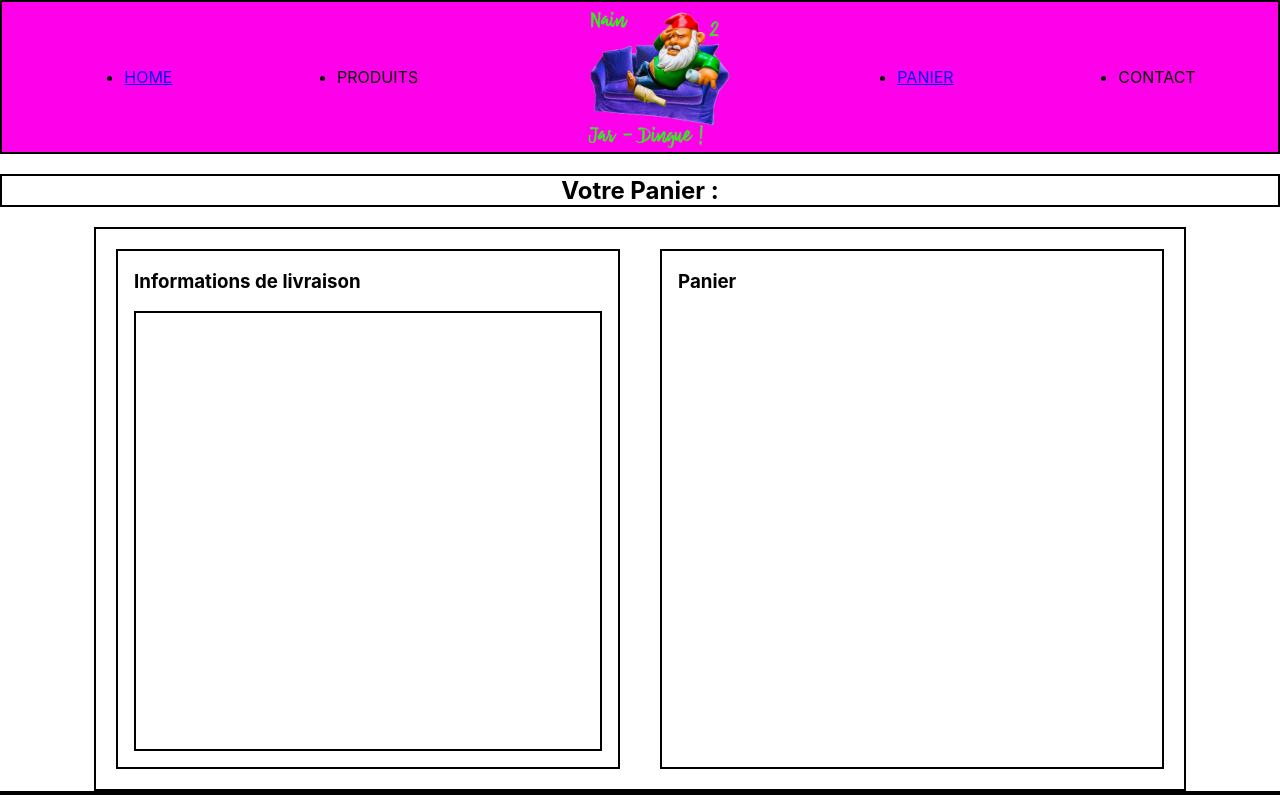
After one commit to ThomasVDCSTL/projthomasphp, a PHP site: page /panier_piano.php in a window 1280 px wide. The commit adds this page. Run offline with PHP 8.4, Linux system fonts and the light colour scheme.

Commit message:
panier piano

```diff
--- a/fonctions.php
+++ b/fonctions.php
@@ -41,3 +41,8 @@ function discountedPrice(float $price, float $discount): float
 }
 
 //echo formatPrice(discountedPrice(1000, 20));
+
+function display_cart(): void
+{
+
+}
--- a/header.php
+++ b/header.php
@@ -6,16 +6,16 @@
           content="width=device-width, user-scalable=no, initial-scale=1.0, maximum-scale=1.0, minimum-scale=1.0">
     <meta http-equiv="X-UA-Compatible" content="ie=edge">
     <link rel="stylesheet" type="text/css" href="style.css">
-    <title><?php echo $nom_page?>></title>
+    <title><?php echo $nom_page?></title>
 </head>
 <body>
 <header>
     <nav>
         <ul class="navbar" >
-            <li>HOME</li>
+            <li><a href="index.php">HOME</a></li>
             <li>PRODUITS</li>
             <img src="Image/nain_de_jardingue.PNG" alt="Logo nain 2 jar-dingue">
-            <li>A PROPOS</li>
+            <li><a href="panier_piano.php">PANIER</a></li>
             <li>CONTACT</li>
         </ul>
     </nav>
--- a/index.php
+++ b/index.php
@@ -1,5 +1,5 @@
 <?php
-    $nom_page="Projet PHP Thomas";
+    $nom_page="Produits";
 ?>
 
 <?php include 'header.php';?>
--- /dev/null
+++ b/panier_piano.php
@@ -0,0 +1,21 @@
+<?php
+$nom_page="Panier";
+?>
+
+<?php include 'header.php';?>
+    <h2>Votre Panier :</h2>
+    <div class="piano">
+        <div class="panier">
+            <h3>Informations de livraison</h3>
+            <div class="formulaire">
+
+            </div>
+        </div>
+        <div class="total">
+            <h3>Panier</h3>
+
+        </div>
+    </div>
+
+
+<?php include 'footer.php';?>
--- a/style.css
+++ b/style.css
@@ -39,13 +39,13 @@ main>h2{
     width: 424px;
     align-items: center;
     border:2px solid black ;
-    padding: 10px;
+    padding: 2rem;
     background: forestgreen;
 }
 .produit>img{
     height: 20rem;
     width: 25rem;
-    margin-bottom: 12px;
+    margin-bottom: 2rem;
 }
 .texte_produit{
     width: 400px;
@@ -70,7 +70,7 @@ main>h2{
 }
 .texte_produit>button{
     align-self: flex-end;
-    margin-bottom: 12px;
+    margin-bottom: 2rem;
 }
 .gras>p{
     margin: 0px;
@@ -79,3 +79,25 @@ main>h2{
 .gras:first-child{
     font-size: larger;
 }
+div{
+    border: black 2px solid;
+}
+.piano{
+    width: 85%;
+    height: 35rem;
+    display: flex;
+    flex-direction: row;
+}
+.panier,.total{
+    margin: 20px;
+    width: 50%;
+    padding-inline: 1rem;
+    display: flex;
+    flex-direction: column;
+    padding-bottom: 1rem;
+}
+.formulaire{
+    width: auto;
+    padding: 1rem;
+    height: 100%;
+}
```
